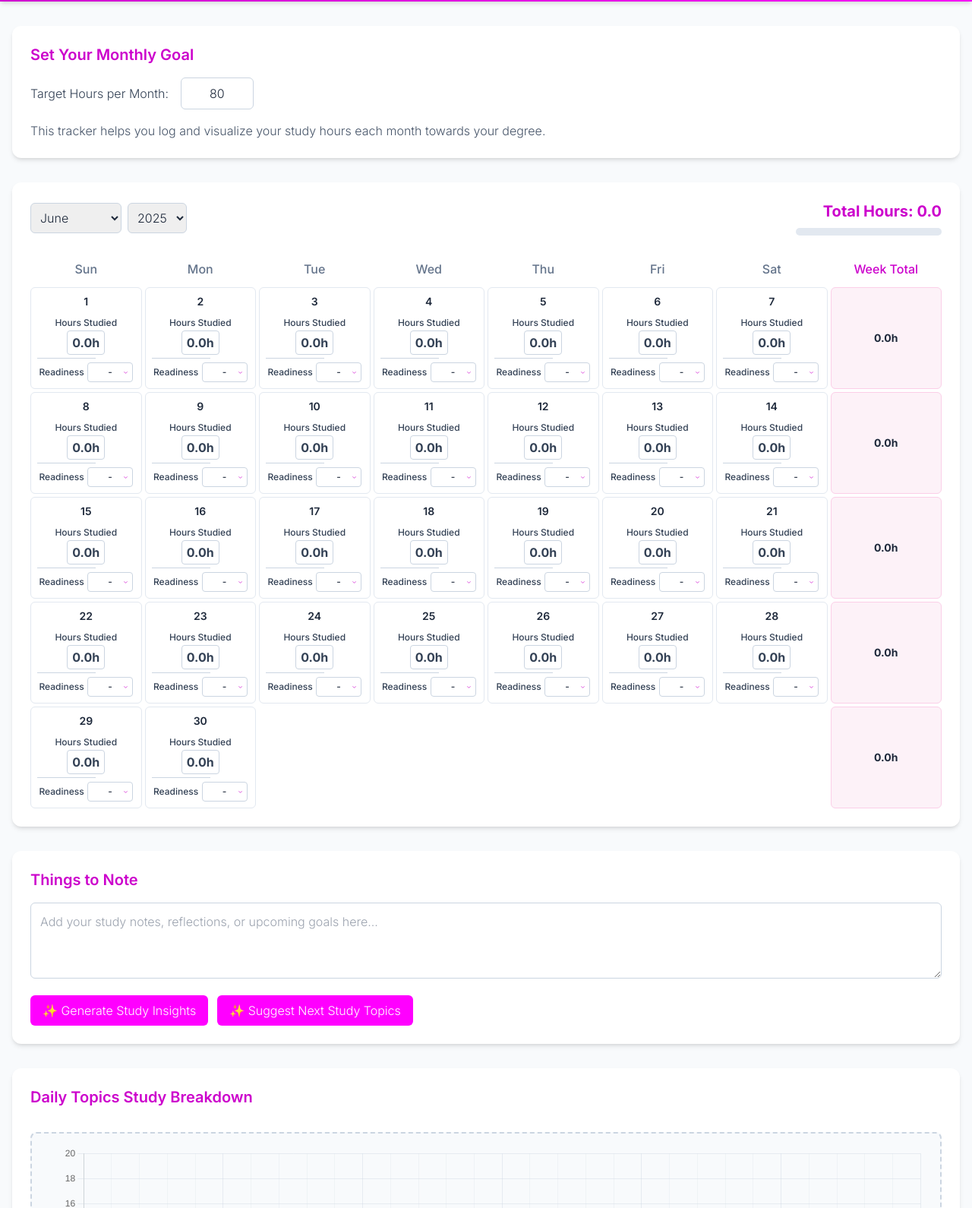
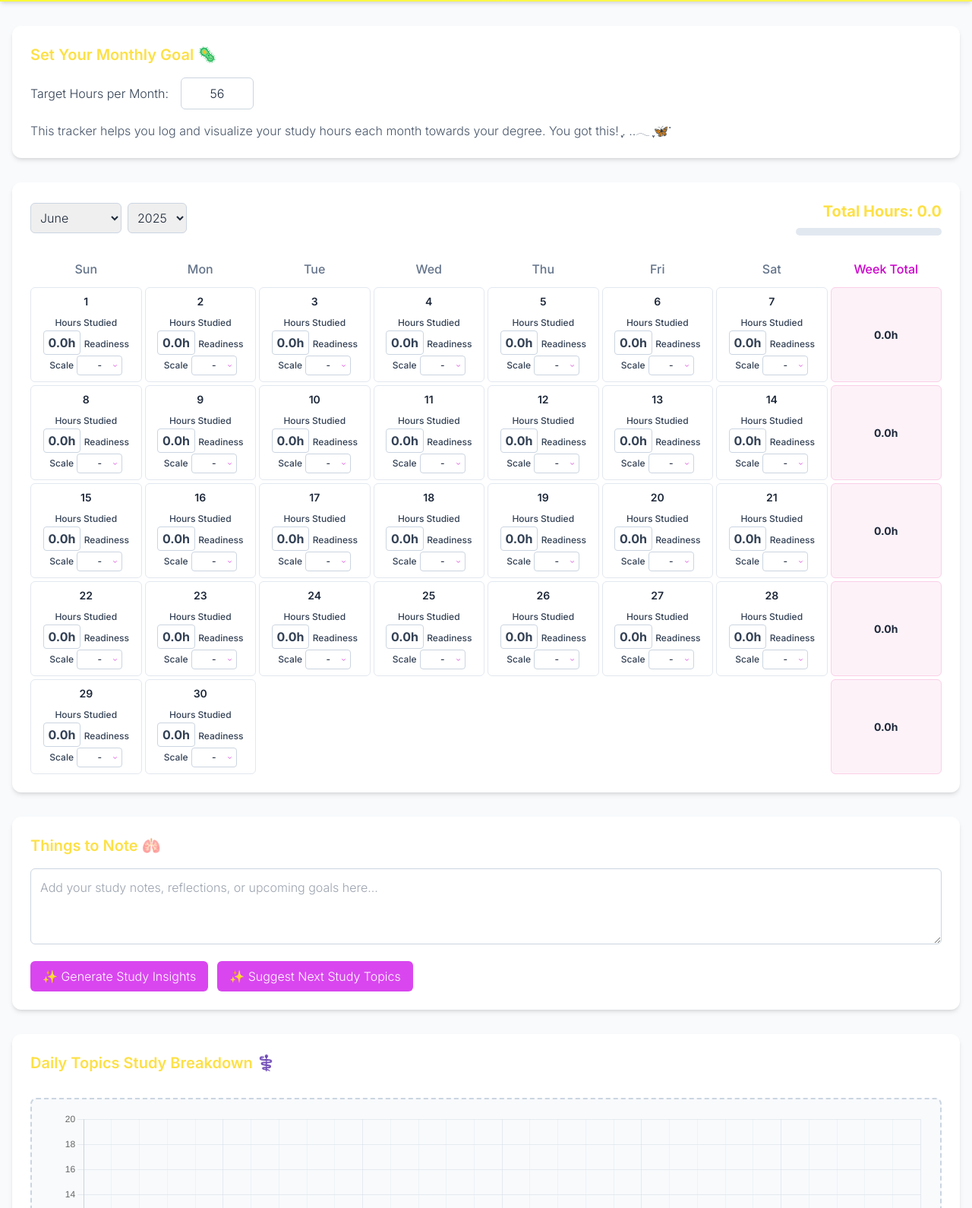
Before and after one commit to xshanicele/study-tracker, a plain HTML site: page index.html in a window 1280 px wide. Shown: the part 62-1652 px from the top of the page at 76% size. Drawn offline with nearby package versions, Linux system fonts and the light colour scheme.

Commit message:
Update index.html
- The main color is now yellow, secondary color is fuchsia
- Included yellow in the animated header and added emojis at the end of the text
- Added emojis to all headers and an emoji after certain text
- The Target Hours per Month value is now 56
- Confetti animation will display after completing 14 hours each week
- Removed the line bar from the day boxes that separated the Hours Studied box from the Readiness box
- Renamed the Readiness box 'Readiness Scale'
- The plotted lines are now automatically shown versus hidden on the line plot.
- Changed some of the topic colors to show more of a mixed legend key (before there were too many like colors)
- Included my initials in the copyright footer

```diff
--- a/index.html
+++ b/index.html
@@ -3,7 +3,7 @@
 <head>
     <meta charset="UTF-8">
     <meta name="viewport" content="width=device-width, initial-scale=1.0">
-    <title>80-Hour Monthly Study Tracker</title>
+    <title>Monthly Study Tracker</title>
     <script src="https://cdn.tailwindcss.com"></script>
     <script src="https://cdn.jsdelivr.net/npm/chart.js"></script>
     <script src="https://cdn.jsdelivr.net/npm/canvas-confetti@1.9.3/dist/confetti.browser.min.js"></script>
@@ -87,7 +87,7 @@
         }
 
         .animated-header {
-            background: linear-gradient(270deg, #FF00FF, #CC00CC, #FF00FF, #DA70D6);
+            background: linear-gradient(270deg, #FCF55F, #FAFA33, #FF00FF, #DA70D6);
             background-size: 400% 400%;
             animation: gradient-animation 15s ease infinite;
         }
@@ -167,18 +167,18 @@
 
     <header class="animated-header text-white shadow-md p-4 no-print">
         <div class="container mx-auto flex items-center justify-between">
-            <h1 class="text-2xl font-bold">HIM/HI Monthly Study Tracker</h1>
+            <h1 class="text-2xl font-extrabold">HIM/HI Monthly Study Tracker 🫀🎓</h1>
         </div>
     </header>
 
     <main class="container mx-auto px-4 py-8">
         <section class="bg-white p-6 rounded-xl shadow-md mb-8 no-print">
-            <h2 class="text-xl font-semibold text-fuchsia-dark mb-4">Set Your Monthly Goal</h2>
+            <h2 class="text-xl font-semibold text-yellow-300 mb-4">Set Your Monthly Goal 🦠</h2>
             <div class="flex items-center space-x-4 mb-4">
                 <label for="monthlyGoal" class="text-slate-700">Target Hours per Month:</label>
-                <input type="number" id="monthlyGoal" value="80" min="1" class="w-24 p-2 border border-slate-300 rounded-md text-center focus:ring-fuchsia-pink focus:border-fuchsia-pink">
+                <input type="number" id="monthlyGoal" value="56" min="1" class="w-24 p-2 border border-slate-300 rounded-md text-center focus:ring-fuchsia-pink focus:border-fuchsia-pink">
             </div>
-            <p class="text-slate-600">This tracker helps you log and visualize your study hours each month towards your degree.</p>
+            <p class="text-slate-600">This tracker helps you log and visualize your study hours each month towards your degree. You got this! ִֶָ. ..𓂃 ִֶָ🦋་</p>
         </section>
 
         <section class="bg-white p-6 rounded-xl shadow-md mb-8">
@@ -188,9 +188,9 @@
                     <select id="yearSelect" class="p-2 border border-slate-300 rounded-md focus:ring-fuchsia-pink focus:border-fuchsia-pink"></select>
                 </div>
                 <div class="text-right">
-                    <p class="text-xl font-bold text-fuchsia-dark">Total Hours: <span id="totalHours">0</span></p>
+                    <p class="text-xl font-bold text-yellow-300">Total Hours: <span id="totalHours">0</span></p>
                     <div class="w-48 bg-slate-200 rounded-full h-2.5 mt-2 mx-auto md:mx-0">
-                        <div id="progressBar" class="bg-fuchsia-pink h-2.5 rounded-full transition-all duration-500" style="width: 0%"></div>
+                        <div id="progressBar" class="bg-yellow-400 h-2.5 rounded-full transition-all duration-500" style="width: 0%"></div>
                     </div>
                 </div>
             </div>
@@ -203,16 +203,16 @@
                 <div class="p-2 text-slate-500">Thu</div>
                 <div class="p-2 text-slate-500">Fri</div>
                 <div class="p-2 text-slate-500">Sat</div>
-                <div class="p-2 text-fuchsia-dark">Week Total</div>
+                <div class="p-2 font-semibold text-yellow-300">Week Total</div>
             </div>
         </section>
 
         <section class="bg-white p-6 rounded-xl shadow-md mb-8">
-            <h2 class="text-xl font-semibold text-fuchsia-dark mb-4">Things to Note</h2>
+            <h2 class="text-xl font-semibold text-yellow-300 mb-4">Things to Note 🫁</h2>
             <textarea id="notesTextbox" class="w-full p-3 border border-slate-300 rounded-md focus:ring-fuchsia-pink focus:border-fuchsia-pink min-h-[100px]" placeholder="Add your study notes, reflections, or upcoming goals here..."></textarea>
             <div class="flex flex-col sm:flex-row space-y-3 sm:space-y-0 sm:space-x-3 mt-4">
-                <button id="generateInsightsButton" class="px-4 py-2 bg-fuchsia-pink text-white rounded-md hover:bg-fuchsia-dark transition-colors duration-200">✨ Generate Study Insights</button>
-                <button id="suggestTopicsButton" class="px-4 py-2 bg-fuchsia-pink text-white rounded-md hover:bg-fuchsia-dark transition-colors duration-200">✨ Suggest Next Study Topics</button>
+                <button id="generateInsightsButton" class="px-4 py-2 bg-fuchsia-500 text-white rounded-md hover:bg-fuchsia-dark transition-colors duration-200">✨ Generate Study Insights</button>
+                <button id="suggestTopicsButton" class="px-4 py-2 bg-fuchsia-500 text-white rounded-md hover:bg-fuchsia-dark transition-colors duration-200">✨ Suggest Next Study Topics</button>
             </div>
             <div id="insightsOutput" class="mt-4 p-3 bg-fuchsia-50 rounded-lg text-slate-700 hidden">
                 <p id="insightsLoading" class="loading-indicator text-fuchsia-dark hidden">Generating insights...</p>
@@ -225,27 +225,16 @@
         </section>
 
         <section class="bg-white p-6 rounded-xl shadow-md">
-            <h2 class="text-xl font-semibold text-fuchsia-dark mb-4">Daily Topics Study Breakdown</h2>
+            <h2 class="text-xl font-semibold text-yellow-300 mb-4">Daily Topics Study Breakdown ⚕️</h2>
             <div class="dotted-pane">
                 <canvas id="topicsLineChart"></canvas>
             </div>
         </section>
 
-        <section class="bg-white p-6 rounded-xl shadow-md mt-8 no-print">
-            <h2 class="text-lg font-semibold text-fuchsia-dark mb-4">Usage Notes</h2>
-            <ul class="list-disc list-inside text-sm text-slate-600 space-y-2">
-                <li>Input your study hours by clicking on the "Hours Studied" value within a day cell. A modal will open to record total hours and hours per topic.</li>
-                <li>Changes are saved automatically in your browser's local storage.</li>
-                <li>The dropdown for each day allows you to rate your readiness to move on to the next topic on a scale of 1-10.</li>
-                <li>Single-click a day box (outside the hours/readiness inputs) to mark it as 'didn't study' (gray). Double-click to mark it as 'studied' (green). Click again to clear.</li>
-                <li>The progress bars, total hours, and graphs update as you enter data.</li>
-                <li>Confetti celebrates when a weekly total reaches 20 hours!</li>
-            </ul>
-        </section>
     </main>
 
     <footer class="bg-slate-800 text-white p-4 text-center text-sm no-print">
-        <p>&copy; 2025 Study Tracker. All rights reserved.</p>
+        <p>&copy; 2025 SE Study Tracker. All rights reserved.</p>
     </footer>
 
     <!-- Daily Details Modal -->
@@ -277,7 +266,7 @@
             theme: {
                 extend: {
                     colors: {
-                        'fuchsia-pink': '#FF00FF',    /* Main Fuchsia */
+                        'yellow-475': '#EAE475',    /* Main yellow */
                         'fuchsia-dark': '#CC00CC',    /* Darker Fuchsia for accents/hover */
                         'fuchsia-50': '#fdf2f8', /* A very light pink for background on insights */
                         'slate-50': '#f8fafc',
@@ -292,7 +281,7 @@
                         'green-500': '#22c55e',
                         'red-500': '#ef4444',
                         'red-600': '#dc2626',
-                        'pink-50': '#fdf2f8', /* A very light pink for background on week totals */
+                        'yellow-200': '#FFF59D', /* A very light yellow for background on week totals */
                         'pink-200': '#fbcfe8', /* A light pink for border on week totals */
                     },
                 },
@@ -346,8 +335,8 @@
             ];
             // Vibrant colors for each topic line
             const TOPIC_COLORS = [
-                '#FF00FF', '#8A2BE2', '#40E0D0', '#FFD700', '#DA70D6', '#FF4500', '#20B2AA', '#7B68EE',
-                '#FFA07A', '#EE82EE', '#ADFF2F', '#00BFFF', '#BA55D3', '#7FFFD4', '#CD5C5C', '#F08080',
+                '#FF00FF', '#800020', '#40E0D0', '#FFD700', '#36454F', '#FF4500', '#228B22', '#7B68EE',
+                '#FFA07A', '#6E260E', '#ADFF2F', '#00BFFF', '#FF7518', '#FF0000', '#CD5C5C', '#F08080',
                 '#4682B4', '#DDA0DD', '#32CD32', '#FF6347'
             ];
 
@@ -469,8 +458,7 @@
                             <div class="day-content-wrapper">
                                 <span class="text-xs text-slate-700 mt-1">Hours Studied</span>
                                 <span class="hours-display-box">${displayHours}h</span>
-                                <div class="separator-line"></div>
-                                <span class="text-xs text-slate-700 mt-1">Readiness</span>
+                                <span class="text-xs text-slate-700 mt-1">Readiness Scale</span>
                                 <select class="readiness-dropdown" data-day="${day}">${readinessSelectOptionsHtml}</select>
                             </div>
                         </div>
@@ -494,7 +482,7 @@
                             </div>
                         `;
                         // Confetti check
-                        if (weekTotalHours >= 20 && !currentMonthData[`confetti_${selectedYear}-${selectedMonth}-${day}`]) {
+                        if (weekTotalHours >= 14 && !currentMonthData[`confetti_${selectedYear}-${selectedMonth}-${day}`]) {
                             currentMonthData[`confetti_${selectedYear}-${selectedMonth}-${day}`] = true;
                             saveHoursForMonth(selectedYear, selectedMonth);
                             confetti({
@@ -676,7 +664,7 @@
                         pointRadius: 3,
                         pointBackgroundColor: TOPIC_COLORS[index % TOPIC_COLORS.length],
                         showLine: true, // Lines are back!
-                        hidden: true // Start hidden to prevent overwhelming lines
+                        hidden: false // remove hidden to show all lines
                     };
                 });
 
```
